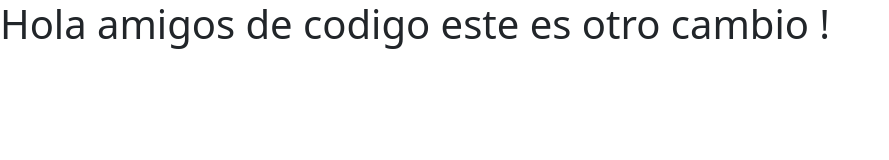
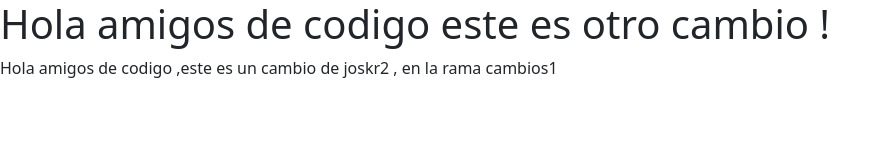
Before and after one commit to joskr3/demo-boostrap-codigo, a plain HTML site: page index.html in a window 1280 px wide. Shown: the whole page, without its empty margins (0-889 px from the left). Drawn offline with nearby package versions, Linux system fonts and the light colour scheme.

Commit message:
joskr2 cambios en la rama cambios-1

```diff
--- a/index.html
+++ b/index.html
@@ -4,13 +4,14 @@
 <head>
     <meta charset="utf-8">
     <meta name="viewport" content="width=device-width, initial-scale=1">
-    <title>Bootstrap demo</title>
+    <title>Nuevo titulo</title>
     <link href="https://cdn.jsdelivr.net/npm/bootstrap@5.3.3/dist/css/bootstrap.min.css" rel="stylesheet"
         integrity="sha384-QWTKZyjpPEjISv5WaRU9OFeRpok6YctnYmDr5pNlyT2bRjXh0JMhjY6hW+ALEwIH" crossorigin="anonymous">
 </head>
 
 <body>
     <h1>Hola amigos de codigo este es otro cambio !</h1>
+    <p>Hola amigos de codigo ,este es un cambio de joskr2 , en la rama cambios1</p>
     <script src="https://cdn.jsdelivr.net/npm/bootstrap@5.3.3/dist/js/bootstrap.bundle.min.js"
         integrity="sha384-YvpcrYf0tY3lHB60NNkmXc5s9fDVZLESaAA55NDzOxhy9GkcIdslK1eN7N6jIeHz"
         crossorigin="anonymous"></script>
```
